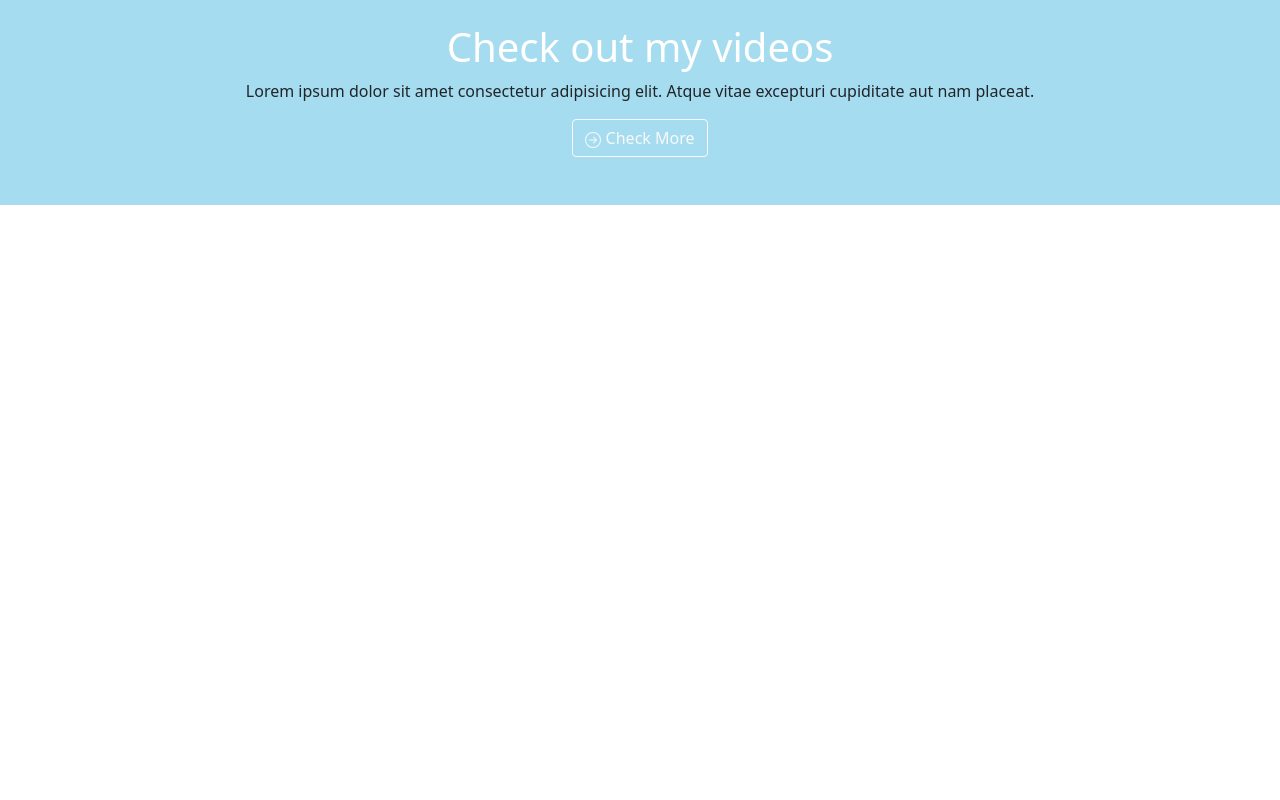
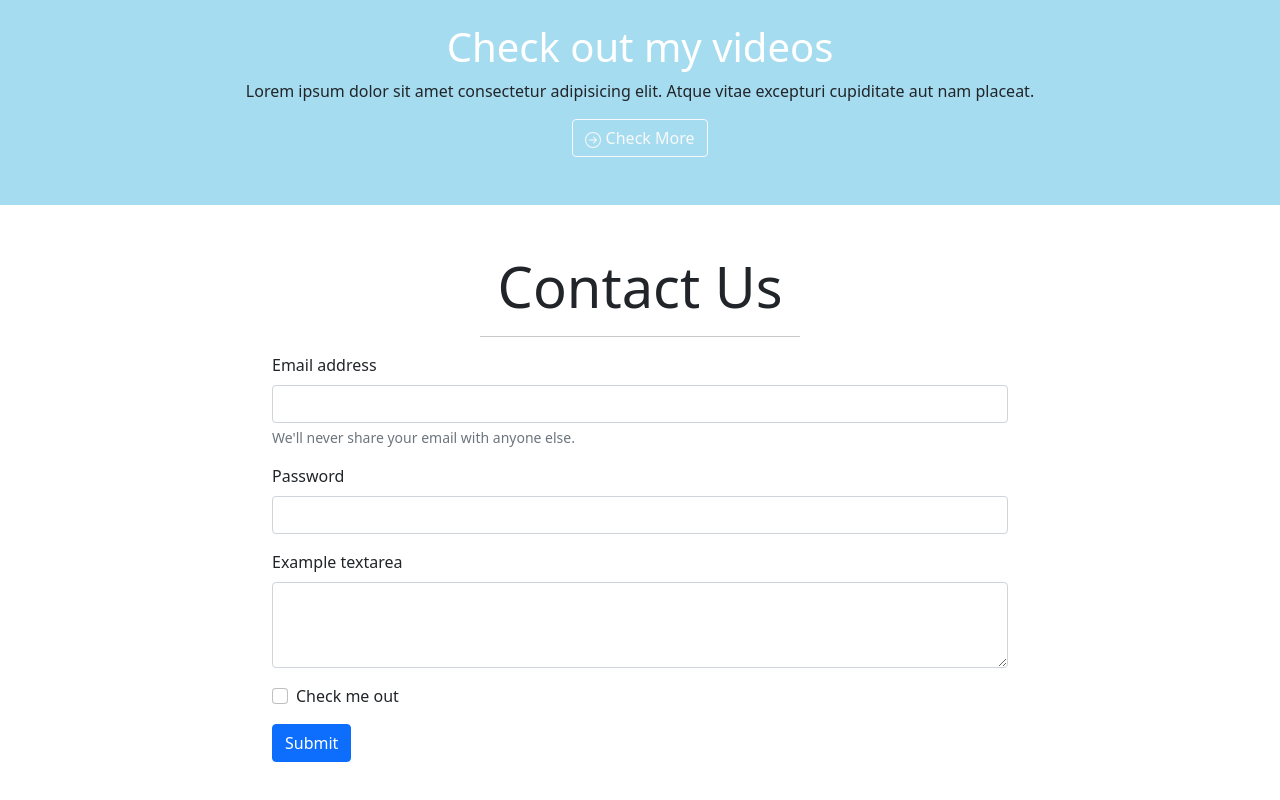
Before and after one commit to saifulalamfahim/practice-Bootstrap, a plain HTML site: page index.html in a window 1280 px wide. Shown: the part 2915-3715 px from the top of the page. Before the commit the page ends 3168 px from the top, so only its background shows below. Drawn offline with nearby package versions, Linux system fonts and the light colour scheme.

Commit message:
learn boostrap form

```diff
--- a/index.html
+++ b/index.html
@@ -285,6 +285,41 @@
             </div>
           </div>
         </section>
+
+        <!-- Contact -->
+        <section class="main-heading my-5">
+          <div class="text-center">
+            <h1 class="display-4">Contact Us</h1>
+            <hr class="w-25 mx-auto">
+          </div>
+          <div class="container">
+            <div class="row">
+              <div class="col-md-8 col-10 mx-auto">
+                <form>
+                  <div class="mb-3">
+                    <label for="exampleInputEmail1" class="form-label">Email address</label>
+                    <input type="email" class="form-control" id="exampleInputEmail1" aria-describedby="emailHelp">
+                    <div id="emailHelp" class="form-text">We'll never share your email with anyone else.</div>
+                  </div>
+                  <div class="mb-3">
+                    <label for="exampleInputPassword1" class="form-label">Password</label>
+                    <input type="password" class="form-control" id="exampleInputPassword1">
+                  </div>
+                  <div class="mb-3">
+                    <label for="exampleFormControlTextarea1" class="form-label">Example textarea</label>
+                    <textarea class="form-control" id="exampleFormControlTextarea1" rows="3"></textarea>
+                  </div>
+                  <div class="mb-3 form-check">
+                    <input type="checkbox" class="form-check-input" id="exampleCheck1">
+                    <label class="form-check-label" for="exampleCheck1">Check me out</label>
+                  </div>
+                  <button type="submit" class="btn btn-primary">Submit</button>
+                </form>
+              </div>
+            </div>
+          </div>
+        </section>
+
     <!-- javaScript -->
     <script src="https://cdn.jsdelivr.net/npm/bootstrap@5.0.2/dist/js/bootstrap.bundle.min.js" integrity="sha384-MrcW6ZMFYlzcLA8Nl+NtUVF0sA7MsXsP1UyJoMp4YLEuNSfAP+JcXn/tWtIaxVXM" crossorigin="anonymous"></script>
 </body>
```
